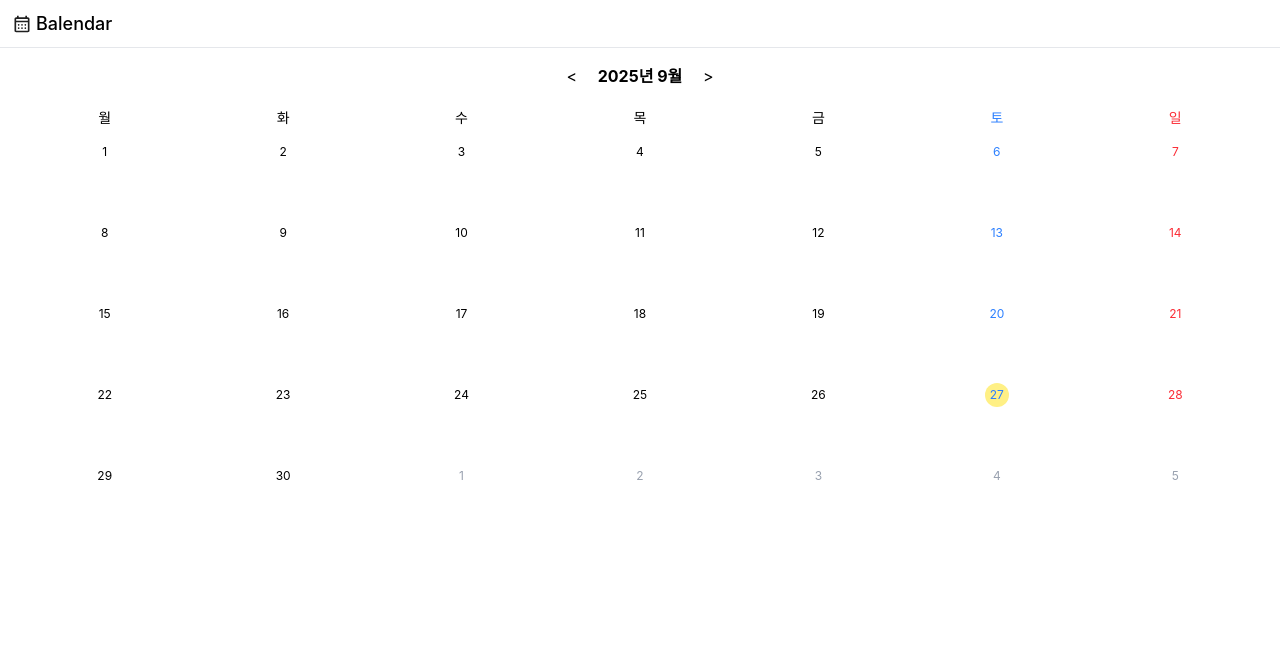
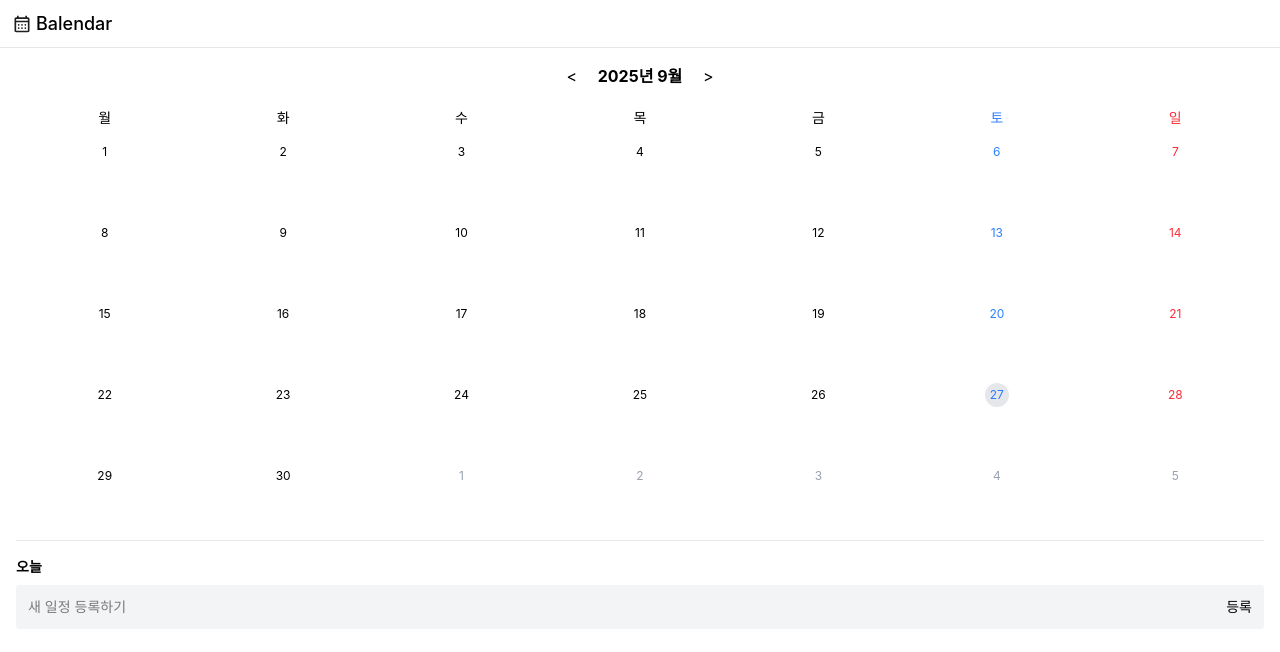
Before and after one commit to beurmuz/balendar, a React (Vite) app: page / in a window 1280 px wide. Shown: the top 652 px of the page. Built offline with nearby package versions, Linux system fonts and the light colour scheme; a web font is replaced by a local one.

Commit message:
#6 [dev] default 값은 오늘로 설정

```diff
--- a/src/features/calendar/CalendarPage.tsx
+++ b/src/features/calendar/CalendarPage.tsx
@@ -9,7 +9,7 @@ const STORAGE_KEY = "balendar-logs-v1";
 
 export default function CalendarPage() {
   const [viewDate, setViewDate] = useState(() => startOfMonth(new Date()));
-  const [selectedDate, setSelectedDate] = useState<Date | null>(null);
+  const [selectedDate, setSelectedDate] = useState<Date>(new Date());
   const [allLogs, setAllLogs] = useState<DailyLog[]>([]);
 
   // 마운트 시 localStorage에서 기록 불러오기
@@ -30,17 +30,13 @@ export default function CalendarPage() {
     localStorage.setItem(STORAGE_KEY, JSON.stringify(allLogs));
   }, [allLogs]);
 
-  // 선택된 날짜를 YMD 문자열로 변환
-  const selectedYMD = useMemo(
-    () => (selectedDate ? ymd(selectedDate) : null),
-    [selectedDate]
-  );
+  // 날짜를 YMD 문자열로 변환
+  const dateToYMD = useMemo(() => ymd(selectedDate), [selectedDate]);
 
   // 선택된 날짜의 기록만 골라서 DayLogSection에 전달
   const selectedDayLog = useMemo(
-    () =>
-      selectedYMD ? allLogs.filter((log) => log.date === selectedYMD) : [],
-    [allLogs, selectedYMD]
+    () => (dateToYMD ? allLogs.filter((log) => log.date === dateToYMD) : []),
+    [allLogs, dateToYMD]
   );
 
   // 최근 생성된 기록이 위로 오도록 정렬하기
@@ -50,13 +46,13 @@ export default function CalendarPage() {
 
   // 기록 추가
   const addLog = (text: string) => {
-    if (!selectedYMD) return;
+    if (!dateToYMD) return;
 
     const id = crypto.randomUUID?.() ?? `${Date.now()}-${Math.random()}`;
 
     const item: DailyLog = {
       id,
-      date: selectedYMD,
+      date: dateToYMD,
       text: text.trim(),
       createdAt: Date.now(),
     };
--- a/src/features/calendar/components/DayLogSection.tsx
+++ b/src/features/calendar/components/DayLogSection.tsx
@@ -1,9 +1,10 @@
 import { useState } from "react";
 // import { hm } from "../../../shared/lib/date";
 import type { DailyLog } from "../types";
+import { isSameDay } from "date-fns";
 
 type Props = {
-  date: Date | null;
+  date: Date;
   logs: DailyLog[];
   onAddLog: (text: string) => void;
   onDeleteLog: (id: string) => void;
@@ -19,6 +20,10 @@ export default function DayLogSection({
 Props) {
   const [text, setText] = useState("");
 
+  const dateHeader = isSameDay(date, new Date())
+    ? "오늘"
+    : `${date.getMonth() + 1}월 ${date.getDate()}일`;
+
   const handleSubmit = (e: React.FormEvent) => {
     e.preventDefault(); // 기본 동작 실행 방지
     onAddLog(text);
@@ -27,11 +32,9 @@ Props) {
 
   return (
     <section className="">
-      {date ? (
       <div className="border-t-1 border-gray-200 py-4">
-          <h3 className="font-bold text-sm mb-2">
-            {date.getMonth() + 1}월 {date.getDate()}일
-          </h3>
+        <h3 className="font-bold text-sm mb-2">{dateHeader}</h3>
+
         {/* 입력폼 */}
         <form
           onSubmit={handleSubmit}
@@ -73,7 +76,6 @@ Props) {
           {logs.length === 0 && null}
         </ul>
       </div>
-      ) : null}
     </section>
   );
 }
```
Lines whose indentation alone changed are shown as unchanged.
